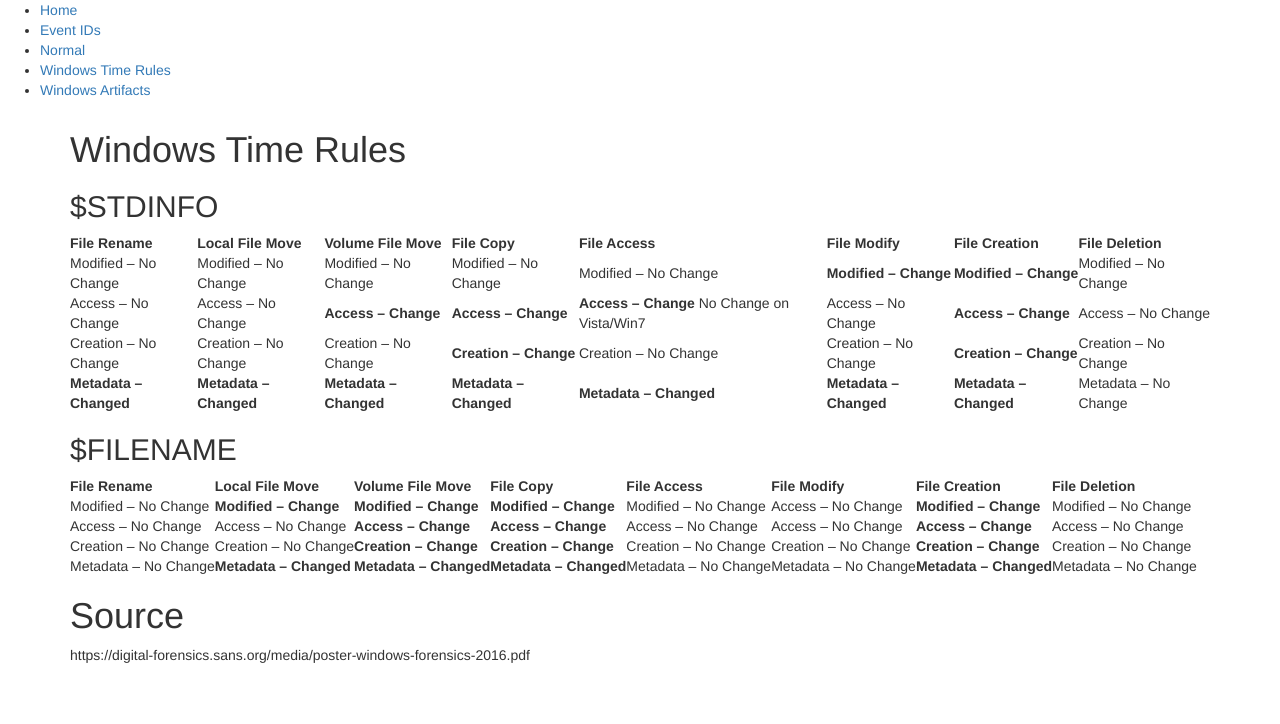
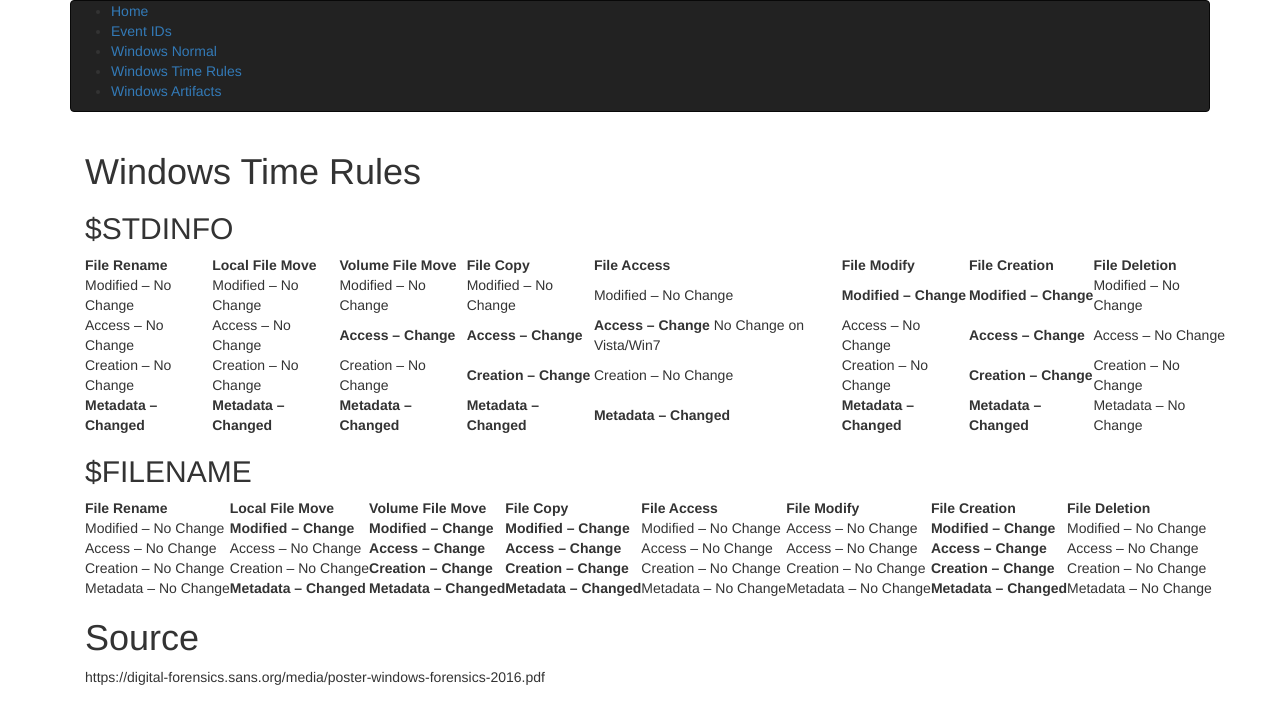
Before and after one commit to jipegit/jipegit.github.io, a Jekyll site: the page built from windows-time-rules.md, in a window 1280 px wide. Shown: the top 724 px of the page. Built offline with Jekyll 4.4.1, drawn with Linux system fonts in a browser that asks for light colours.

Commit message:
Update default.html

```diff
--- a/_layouts/default.html
+++ b/_layouts/default.html
@@ -6,11 +6,12 @@
 			<link rel="stylesheet" href="https://maxcdn.bootstrapcdn.com/bootstrap/3.3.6/css/bootstrap.min.css" integrity="sha384-1q8mTJOASx8j1Au+a5WDVnPi2lkFfwwEAa8hDDdjZlpLegxhjVME1fgjWPGmkzs7" crossorigin="anonymous">
 		</head>
 		<body>
-			<nav>
+			<div class="container">
+				<nav class="navbar navbar-inverse">
 			    		<ul>
 			        		<li><a href="/">Home</a></li>
 				        	<li><a href="/event-ids">Event IDs</a></li>
-	        		<li><a href="/windows-normal">Normal</a></li>
+			        		<li><a href="/windows-normal">Windows Normal</a></li>
 			        		<li><a href="/windows-time-rules">Windows Time Rules</a></li>
 			          		<li><a href="/windows-artifacts">Windows Artifacts</a></li>
 			    		</ul>
@@ -20,7 +21,6 @@
 				{{ content }}
 
 				</div><!-- /.container -->
-			<footer>
-			</footer>
+			</div>
 		</body>
 	</html>
```
Lines whose indentation alone changed are shown as unchanged.
